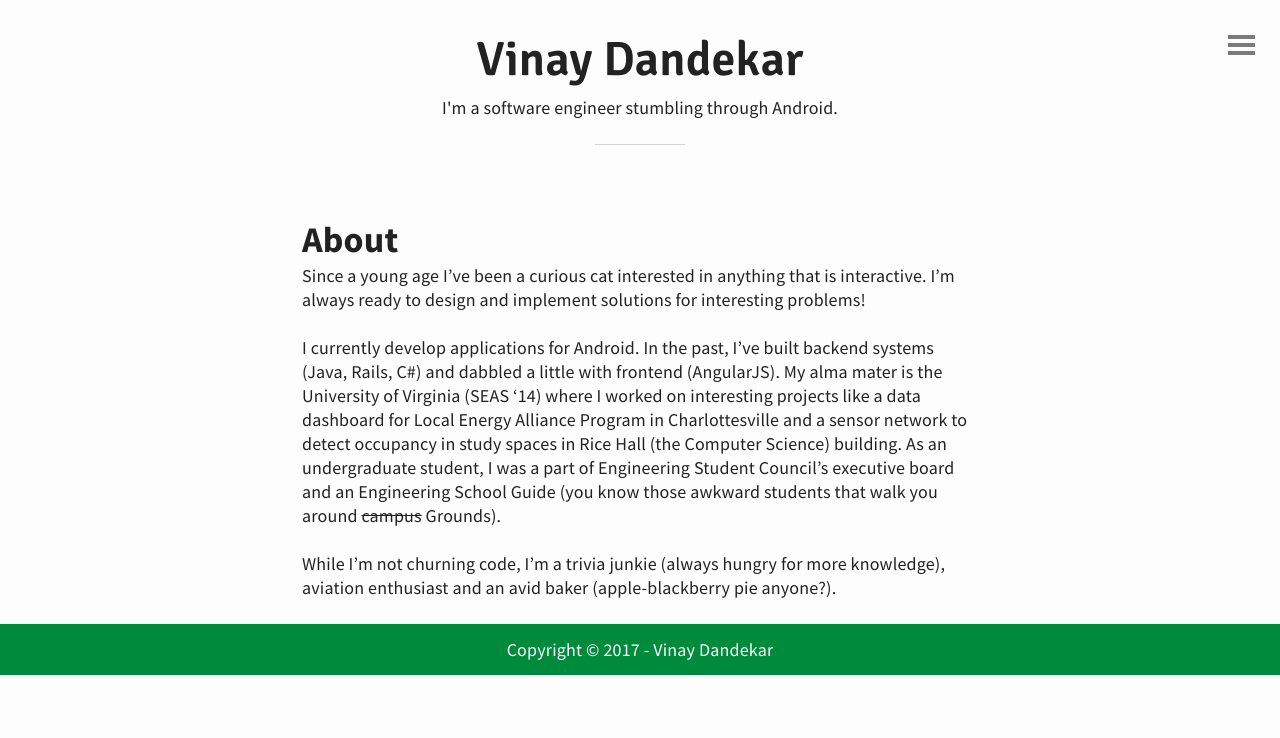
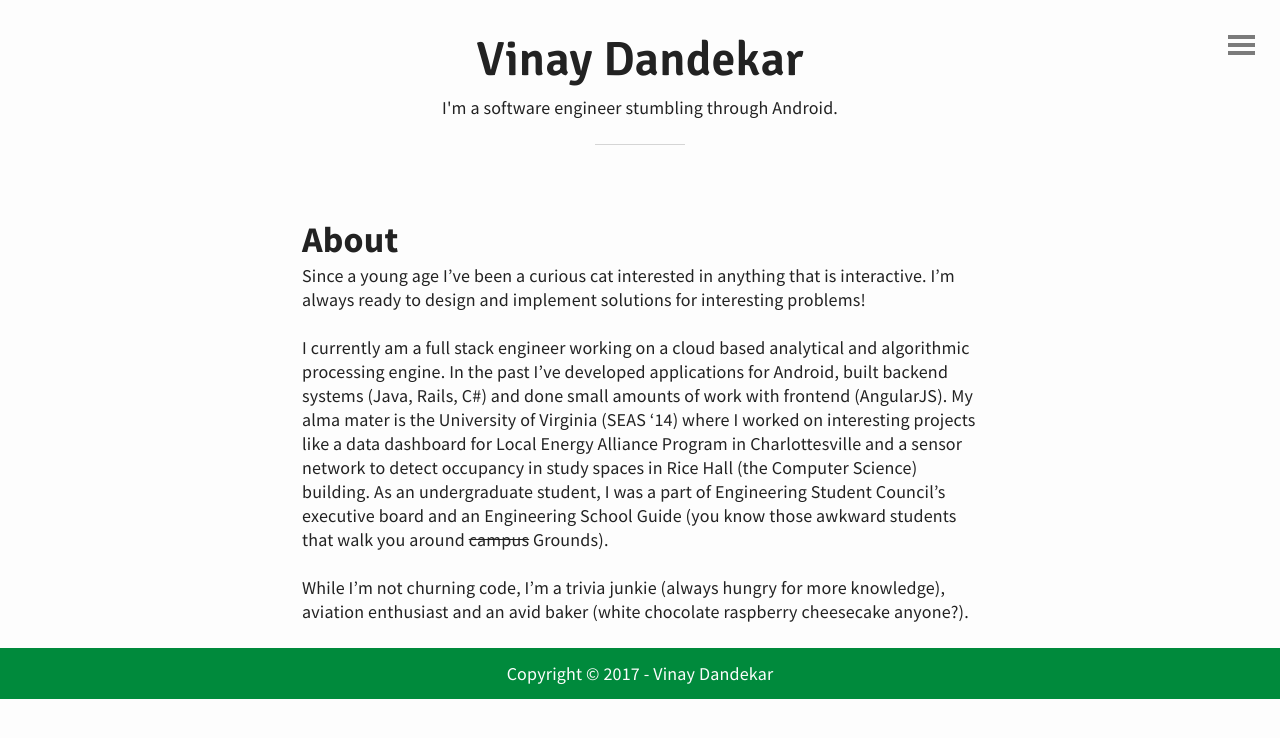
Before and after one commit to roadmapper/roadmapper.github.io, a Jekyll site: the page built from about.md, in a window 1280 px wide. Shown: the top 738 px of the page. Built offline with Jekyll 4.4.1, drawn with Linux system fonts in a browser that asks for light colours; nearby versions of some CDN libraries; Markdown is read by kramdown in place of the engine named in the settings.

Commit message:
Update about me page

```diff
--- a/about.md
+++ b/about.md
@@ -5,6 +5,6 @@ title: Who is Vinay?
 ## About
 Since a young age I've been a curious cat interested in anything that is interactive. I'm always ready to design and implement solutions for interesting problems!
 
-I currently develop applications for Android. In the past, I've built backend systems (Java, Rails, C#) and dabbled a little with frontend (AngularJS). My alma mater is the University of Virginia (SEAS '14) where I worked on interesting projects like a data dashboard for Local Energy Alliance Program in Charlottesville and a sensor network to detect occupancy in study spaces in Rice Hall (the Computer Science) building. As an undergraduate student, I was a part of Engineering Student Council's executive board and an Engineering School Guide (you know those awkward students that walk you around ~~campus~~ Grounds).
+I currently am a full stack engineer working on a cloud based analytical and algorithmic processing engine. In the past I've developed applications for Android, built backend systems (Java, Rails, C#) and done small amounts of work with frontend (AngularJS). My alma mater is the University of Virginia (SEAS '14) where I worked on interesting projects like a data dashboard for Local Energy Alliance Program in Charlottesville and a sensor network to detect occupancy in study spaces in Rice Hall (the Computer Science) building. As an undergraduate student, I was a part of Engineering Student Council's executive board and an Engineering School Guide (you know those awkward students that walk you around ~~campus~~ Grounds).
 
-While I'm not churning code, I'm a trivia junkie (always hungry for more knowledge), aviation enthusiast and an avid baker (apple-blackberry pie anyone?).
+While I'm not churning code, I'm a trivia junkie (always hungry for more knowledge), aviation enthusiast and an avid baker (white chocolate raspberry cheesecake anyone?).
```
